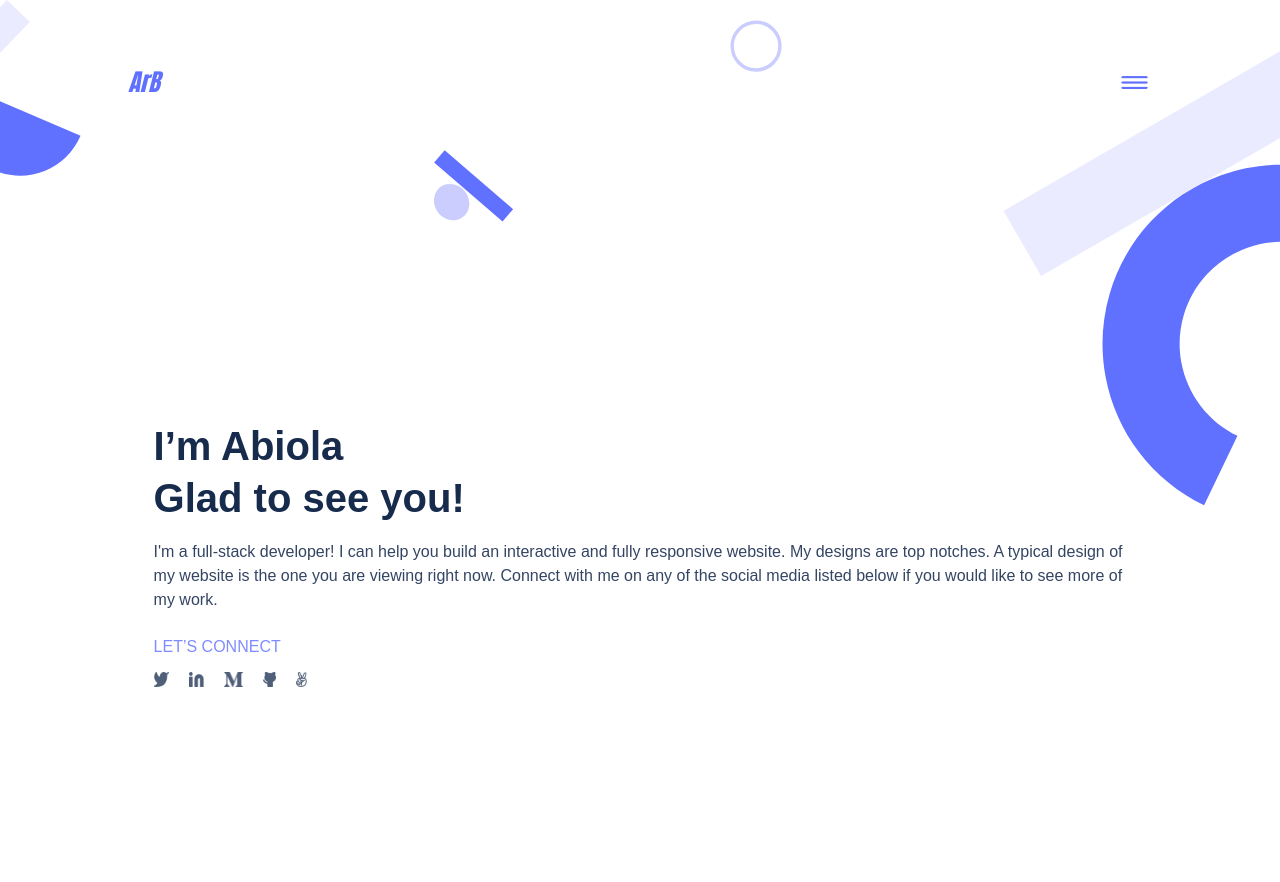
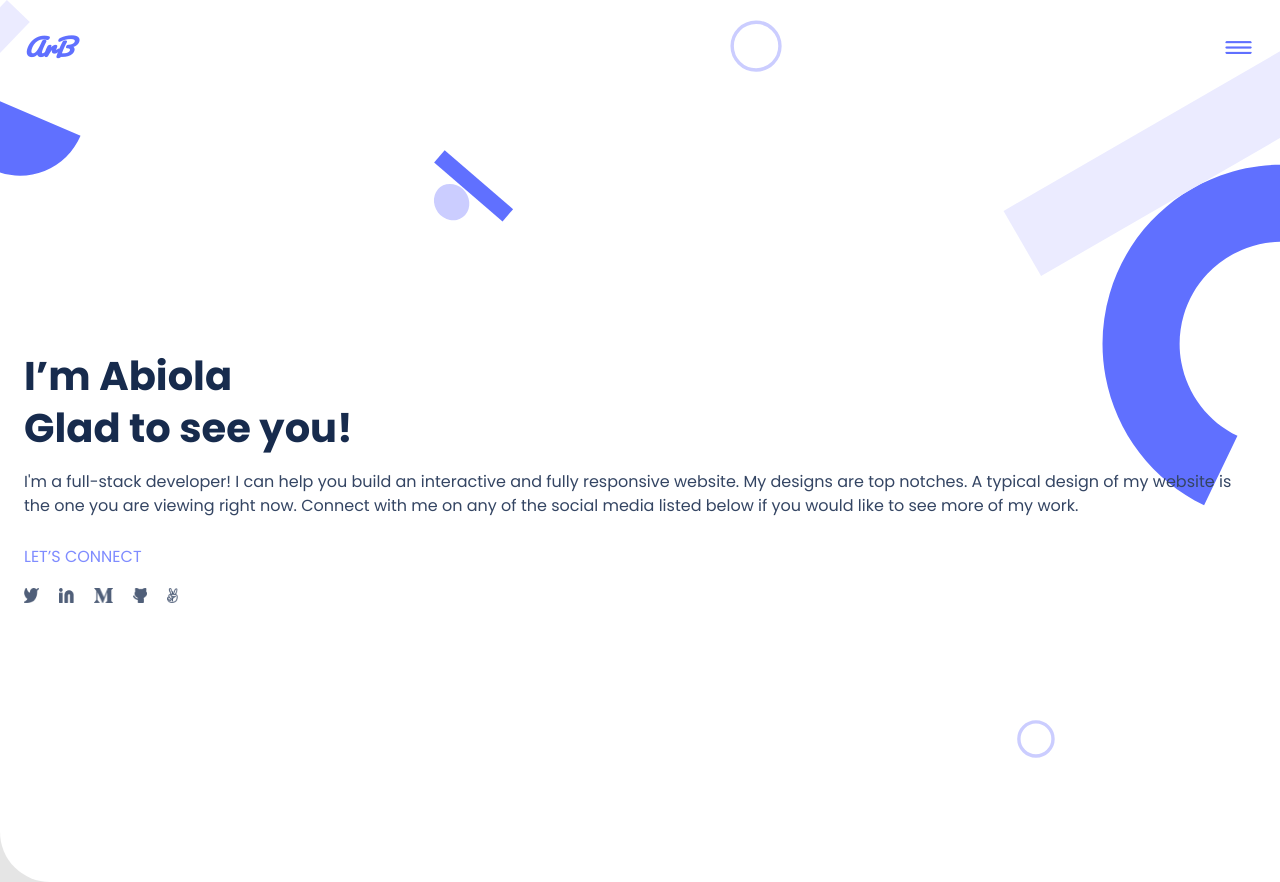
Before and after one commit to abiola-arobieke/abiola-portfolio, a website: page index.html in a window 1280 px wide. Before the commit the page ends 800 px from the top, so only its background shows below. Drawn offline with Linux system fonts and the light colour scheme.

Commit message:
Refactor header section for better usability

```diff
--- a/index.css
+++ b/index.css
@@ -1,16 +1,23 @@
+@import url('https://fonts.googleapis.com/css2?family=Poppins:wght@400;500;600;700&display=swap');
+@import url('https://fonts.googleapis.com/css2?family=Pacifico&family=Poppins:wght@700&display=swap');
+
+
 body {
   font-family: 'Poppins', sans-serif;
   box-sizing: border-box;
   font-style: normal;
+  background-color: #E5E5E5;
 }
 
 .header-container {
   background: url(./images/header-bg-img.svg) no-repeat;
   background-size: 100% auto;
+  background-color: #fff;
+  border-radius: 0 0 0 50px;
 }
 
 nav {
-  padding: 5% 10%;
+  padding: 26px 24px;
 }
 
 nav > img:last-child {
@@ -21,7 +28,7 @@ nav > img:last-child {
 }
 
 #logo {
-  font-family: Impact, Haettenschweiler, 'Arial Narrow Bold', sans-serif;
+  font-family: 'Pacifico', cursive;
   word-spacing: 0;
   font-weight: bolder;
   font-size: 1.5rem;
@@ -31,8 +38,8 @@ nav > img:last-child {
 }
 
 .headline {
-  margin: 0 12%;
-  padding-top: 20%;
+  margin: 0 24px;
+  padding: 20% 0;
 }
 
 .headline .title > h1 {
@@ -71,6 +78,9 @@ nav > img:last-child {
 @media only screen and (max-width: 375px) {
   .title > h1 {
     font-size: xx-large;
+  }
+  .header-container {
+    background-position: top 40% left 50%;
   }
 }
 
--- a/index.html
+++ b/index.html
@@ -34,10 +34,22 @@
             <div class="connect">
                 <div id="title">LET’S CONNECT</div>
                 <ul class="social d-flex justify-start">
-                   <li><a href="#"><img src="./images/twitter-icon.png" alt="twitter-icon"><a/> </li>
-                   <li><a href="#"><img src="./images/linkedin-icon.png" alt="linkedin-icon"><a/> </li>
+                   <li>
+                        <a href="https://twitter.com/abiola_arobieke">
+                            <img src="./images/twitter-icon.png" alt="twitter-icon">
+                        <a/>
+                  </li>
+                   <li>
+                        <a href="https://linkedin.com/in/abiola-arobieke">
+                            <img src="./images/linkedin-icon.png" alt="linkedin-icon">
+                        <a/>
+                    </li>
                    <li><a href="#"><img src="./images/medium-icon.png" alt="medium-icon"><a/> </li>
-                   <li><a href="#"><img src="./images/github-icon.png" alt="github-icon"><a/> </li>
+                   <li>
+                        <a href="https://github.com/abiola-arobieke">
+                            <img src="./images/github-icon.png" alt="github-icon">
+                        <a/>
+                    </li>
                    <li><a href="#"><img src="./images/hand-icon.png" alt="hand-icon"><a/> </li>
                 </ul>
             </div>
```
Also changed, not shown: LICENSE.md (renamed from LICENCE.md).
